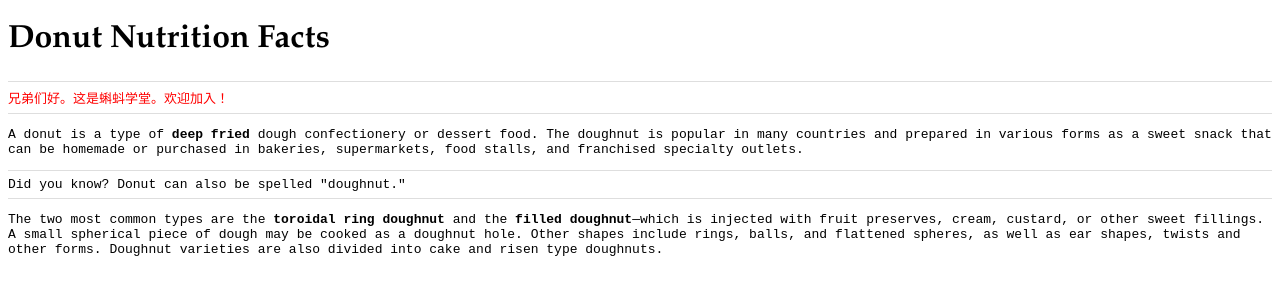
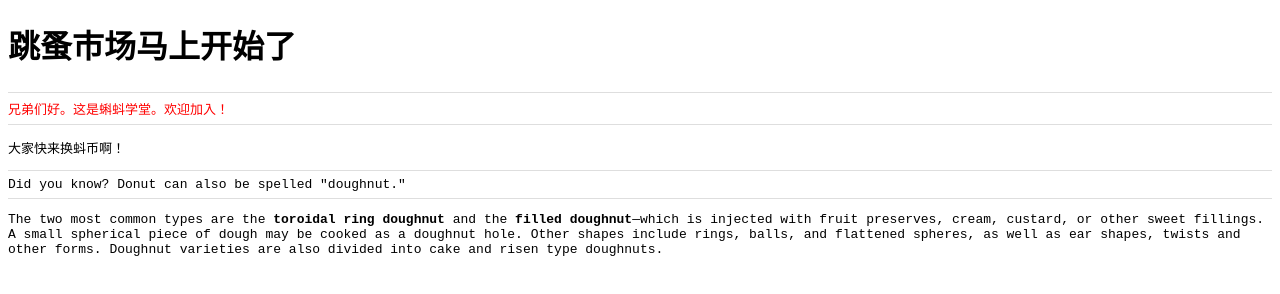
Before and after one commit to lichengjie0307/lichengjie0307.github.io, a plain HTML site: page index.html in a window 1280 px wide. Drawn offline with Linux system fonts and the light colour scheme.

Commit message:
Update index.html

```diff
--- a/index.html
+++ b/index.html
@@ -28,13 +28,13 @@
     </head>
     <body>
 
-        <h1 id="donut-header">Donut Nutrition Facts</h1>
+        <h1 id="donut-header">跳蚤市场马上开始了</h1>
 
         <p class="fact warning">
             兄弟们好。这是蝌蚪学堂。欢迎加入！
         </p>
 
-        <p>A donut is a type of <strong>deep fried</strong> dough confectionery or dessert food. The doughnut is popular in many countries and prepared in various forms as a sweet snack that can be homemade or purchased in bakeries, supermarkets, food stalls, and franchised specialty outlets.</p>
+        <p> 大家快来换蚪币啊！</p>
 
         <p class="fact">
             Did you know? Donut can also be spelled "doughnut."
```
